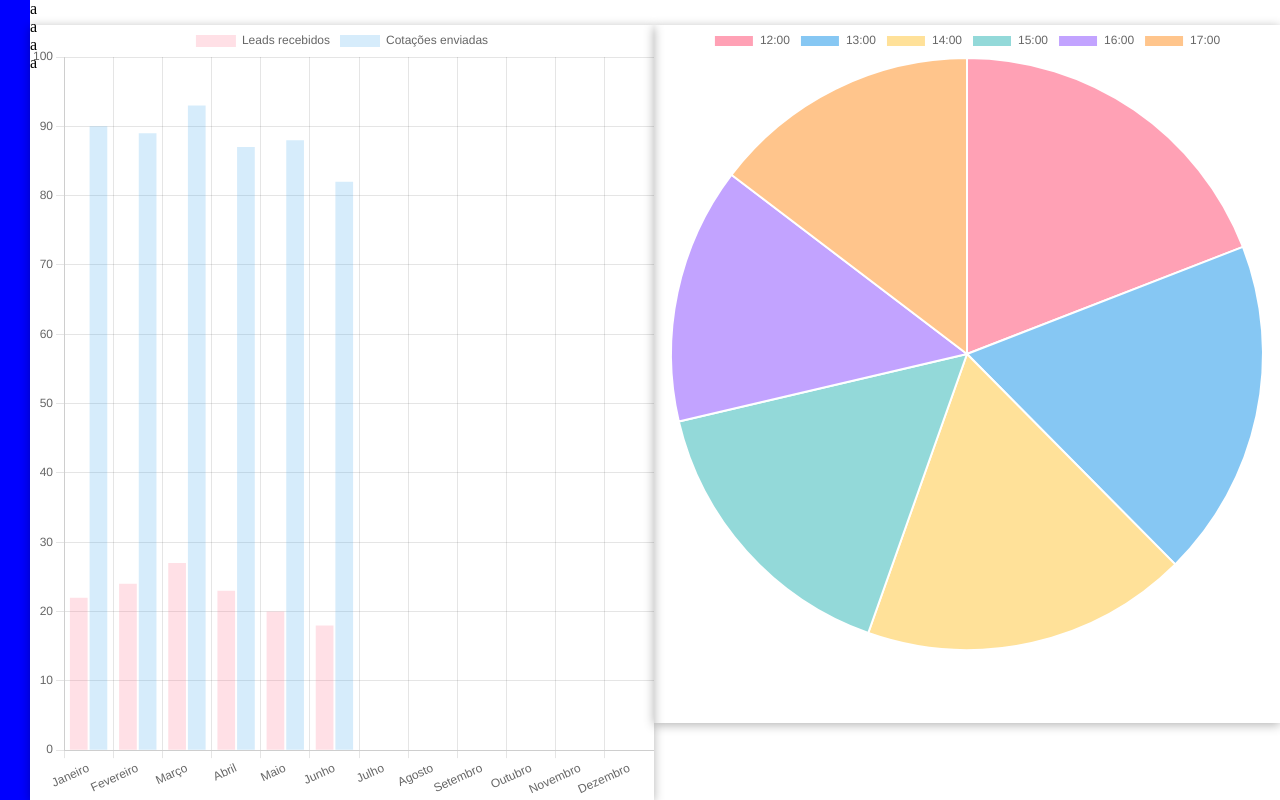
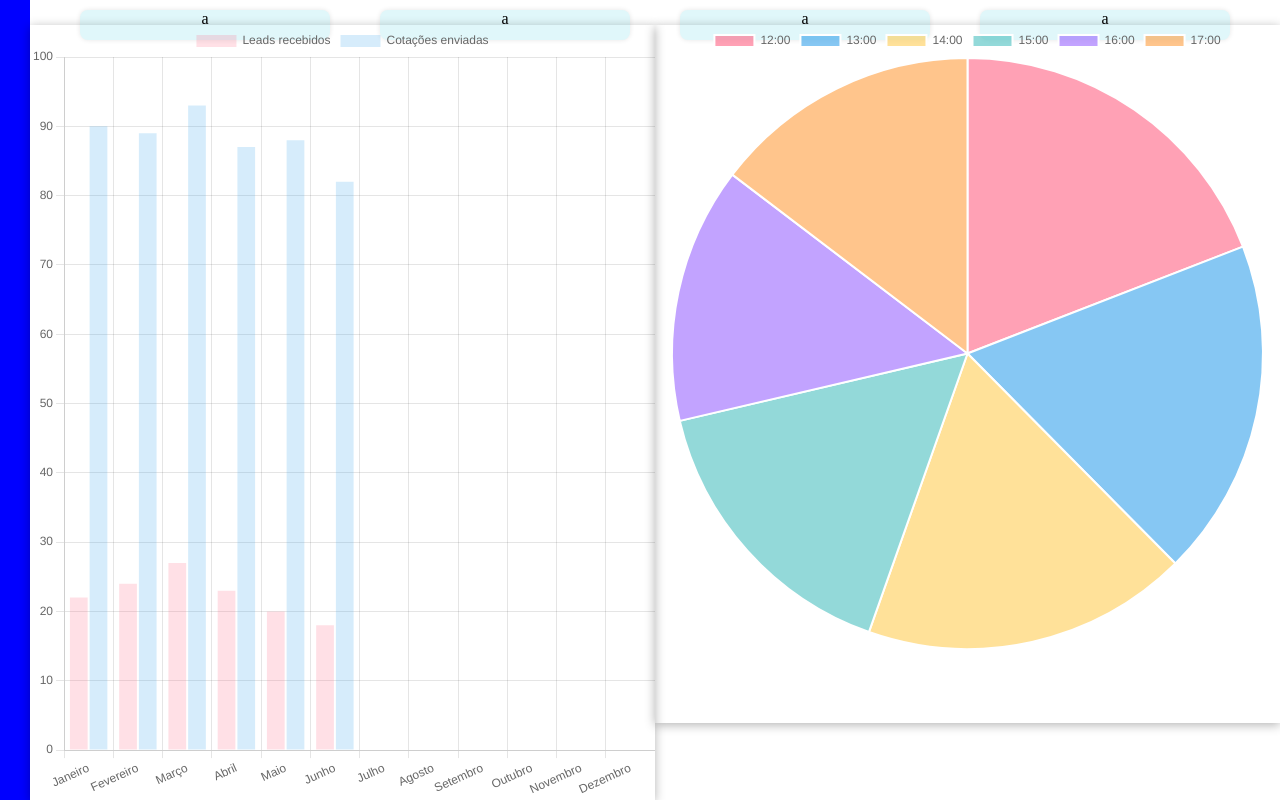
Before and after one commit to GustavoZiliotto/Projeto_individual_Sprint3, a plain HTML site: page Site/dashboard.html in a window 1280 px wide. Drawn offline with nearby package versions, Linux system fonts and the light colour scheme.

```diff
--- a/Site/dashboard.html
+++ b/Site/dashboard.html
@@ -10,10 +10,10 @@
 
 
   <div class="kpi_container">
-<div>a</div>
-<div>a</div>
-<div>a</div>
-<div>a</div>
+<div class="kpi_filho">a</div>
+<div class="kpi_filho">a</div>
+<div class="kpi_filho">a</div>
+<div class="kpi_filho">a</div>
 
 
   </div>
--- a/Site/style.css
+++ b/Site/style.css
@@ -224,4 +224,16 @@
 
 .kpi_container {
     grid-area: kpi;
+    display: flex;
+    justify-content: space-evenly;
 }
+
+.kpi_filho {
+    background: #e0f7fa;
+    width: 20%;
+    height: 30px;
+    margin-top: 10px;
+      border-radius: 8px;
+      text-align: center;
+      box-shadow: 0 0 5px rgba(0,0,0,0.1);
+}
```
